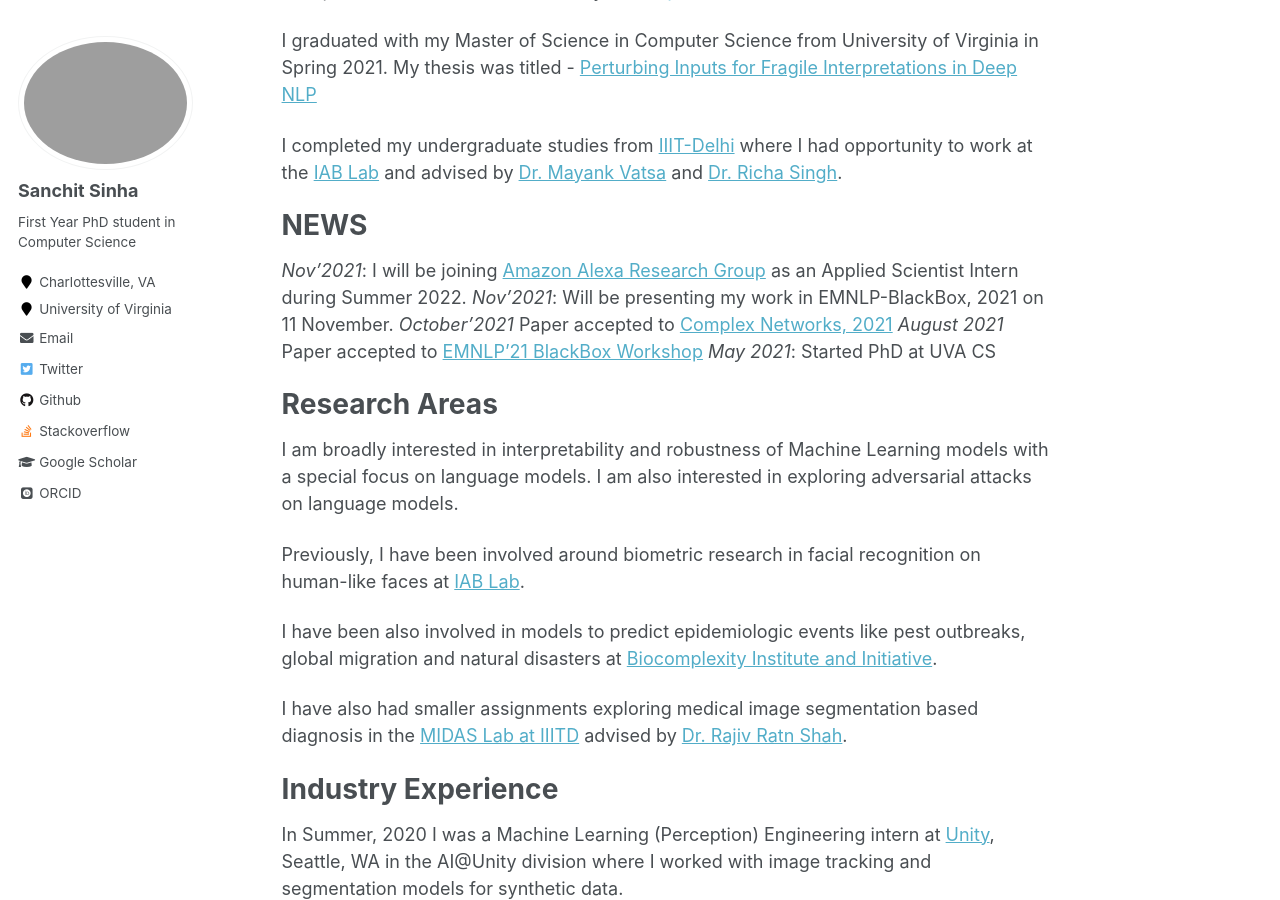
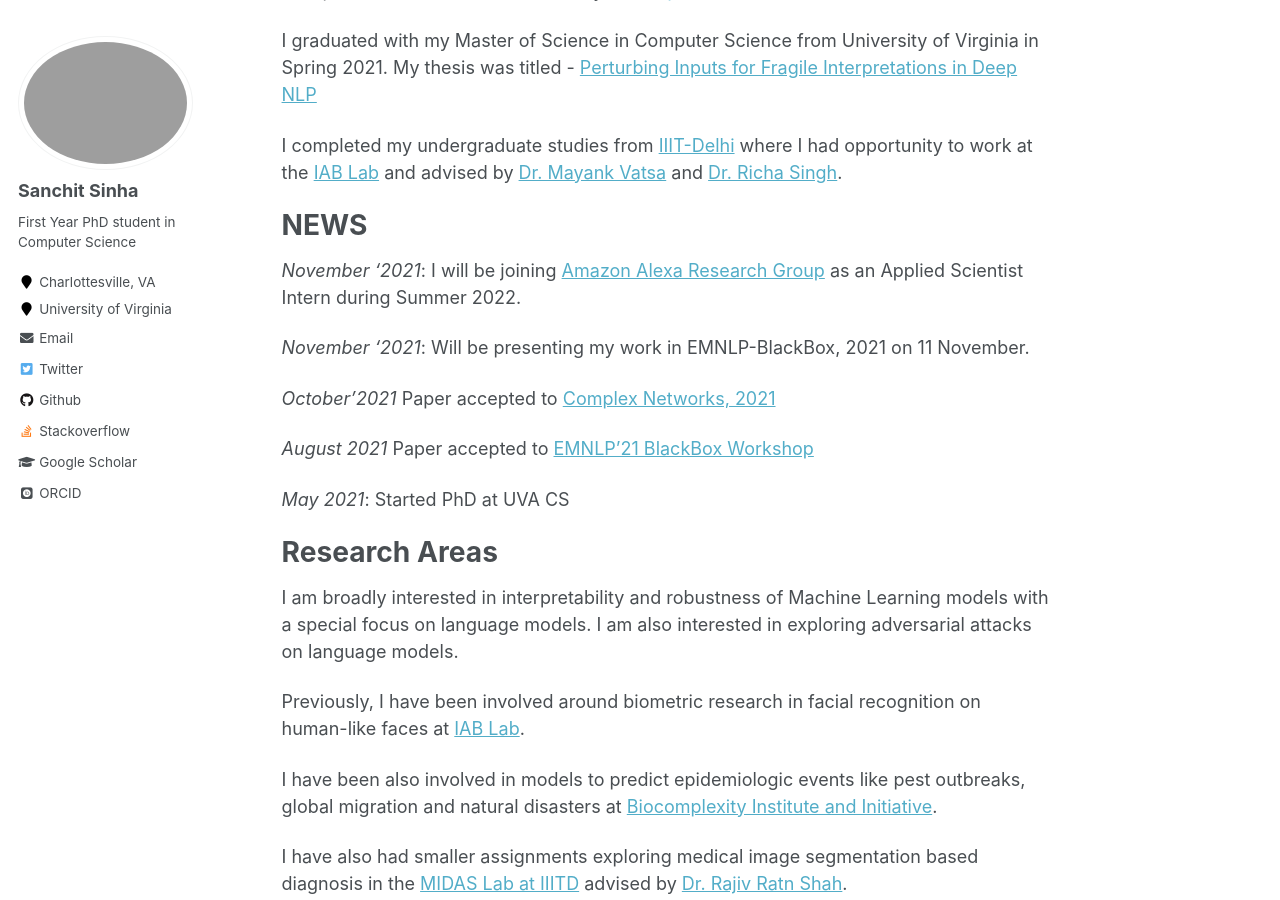
Before and after one commit to sanchit97/sanchit97.github.io, a Jekyll site: the page built from _pages/about.md, in a window 1280 px wide and 900 px high, scrolled down 311 px. Built offline with Jekyll 4.4.1, drawn with Linux system fonts in a browser that asks for light colours; some web fonts are replaced.

Commit message:
Update news

```diff
--- a/_pages/about.md
+++ b/_pages/about.md
@@ -20,10 +20,14 @@ I completed my undergraduate studies from [IIIT-Delhi](https://www.iiitd.ac.in/)
 
 NEWS
 ======
-*Nov'2021*: I will be joining [Amazon Alexa Research Group](https://www.amazon.science/tag/alexa) as an Applied Scientist Intern during Summer 2022.
-*Nov'2021*: Will be presenting my work in EMNLP-BlackBox, 2021 on 11 November.
+*November '2021*: I will be joining [Amazon Alexa Research Group](https://www.amazon.science/tag/alexa) as an Applied Scientist Intern during Summer 2022.
+
+*November '2021*: Will be presenting my work in EMNLP-BlackBox, 2021 on 11 November.
+
 *October'2021* Paper accepted to [Complex Networks, 2021](https://complexnetworks.org/)
+
 *August 2021* Paper accepted to [EMNLP'21 BlackBox Workshop](https://blackboxnlp.github.io/)
+
 *May 2021*: Started PhD at UVA CS
 
 Research Areas
```
